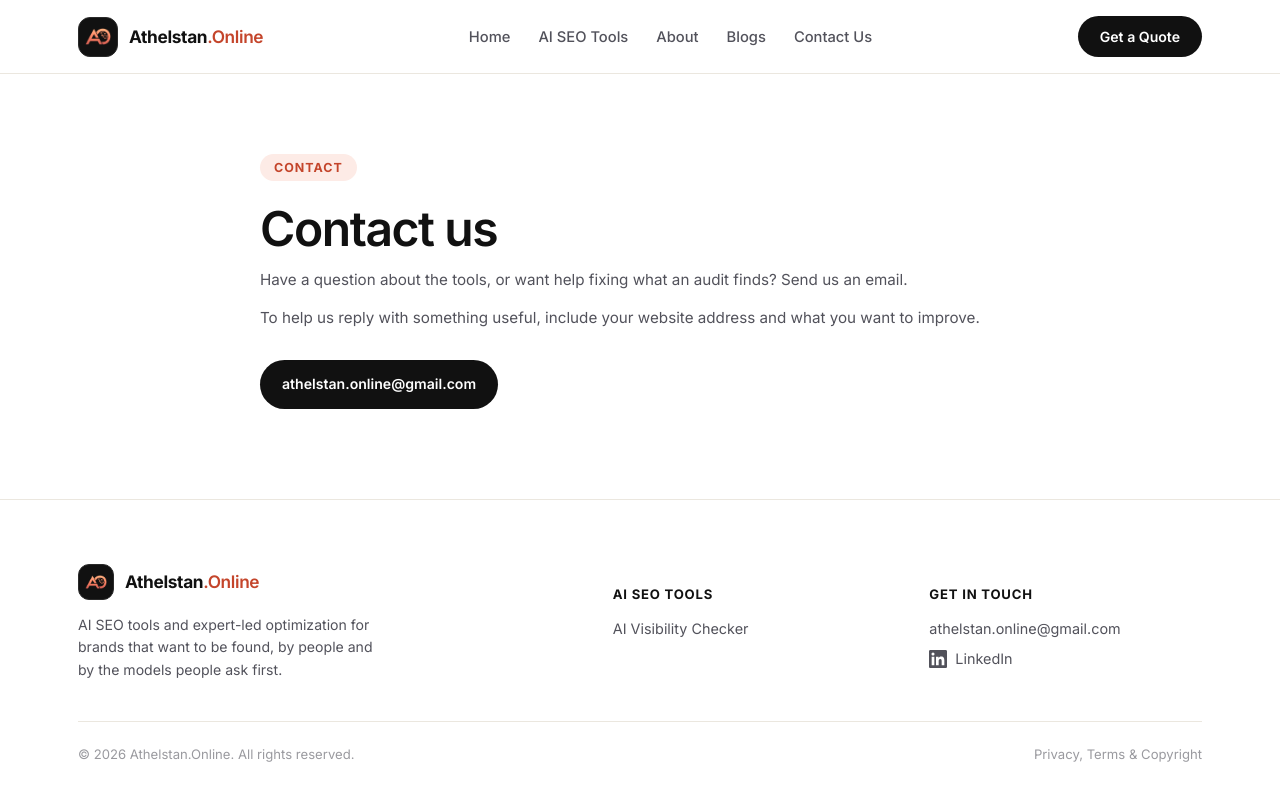
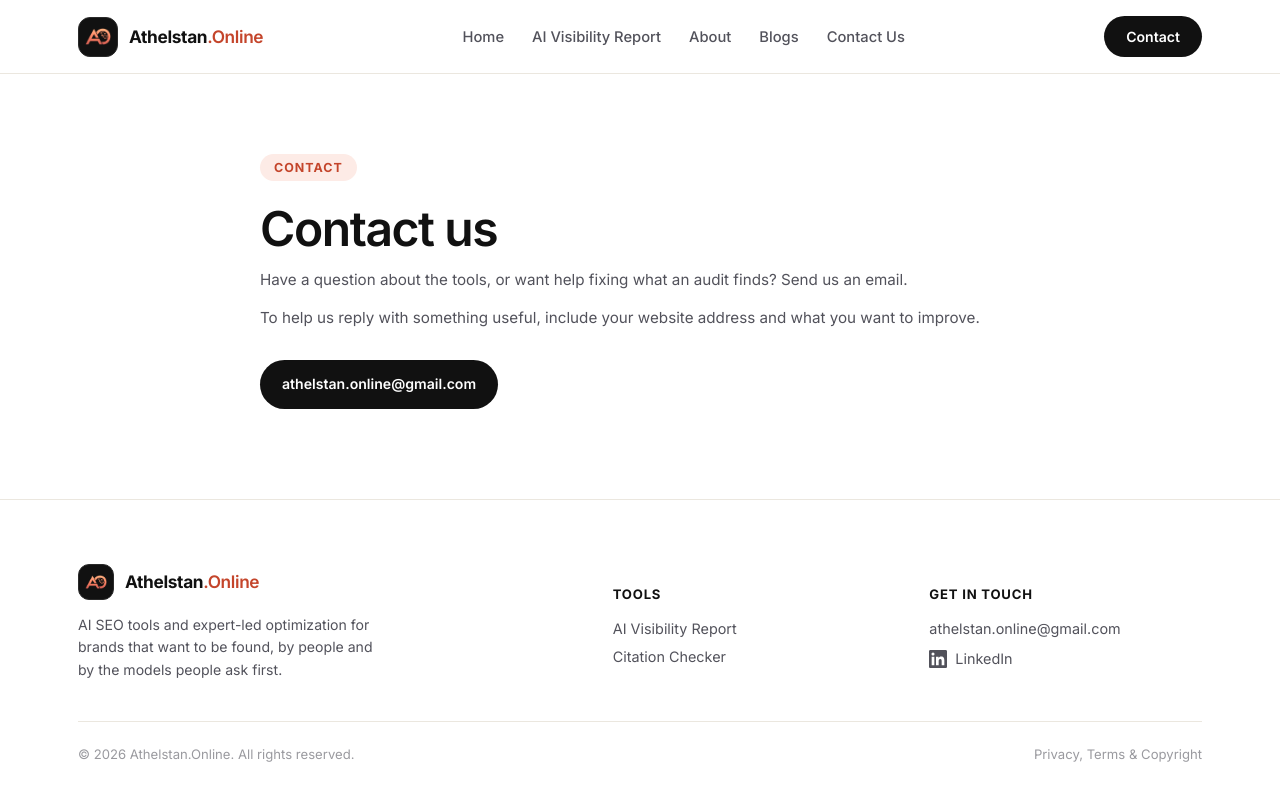
Before and after one commit to nagarajm0907/athelstan.online, a plain HTML site: page contact.html in a window 1280 px wide. Drawn offline with Linux system fonts and the light colour scheme.

Commit message:
Add files via upload

```diff
--- a/contact.html
+++ b/contact.html
@@ -21,6 +21,7 @@
 <body>
 
 <div id="scrollProgress"></div>
+<div id="cursorGlow"></div>
 
 <header>
   <div class="nav">
@@ -32,13 +33,13 @@
     </a>
     <nav class="links" id="navLinks">
       <a href="/">Home</a>
-      <a href="/ai-visibility-score-checker">AI SEO Tools</a>
+      <a href="/ai-visibility-report">AI Visibility Report</a>
       <a href="/about">About</a>
       <a href="/blog">Blogs</a>
-      <a href="/contact">Contact Us</a>
+      <a href="/contact" aria-current="page">Contact Us</a>
     </nav>
     <div style="display:flex;align-items:center;gap:10px;">
-      <a href="/contact" class="cta-btn nav-only">Get a Quote</a>
+      <a href="/contact" class="cta-btn nav-only">Contact</a>
       <button class="menu-toggle" id="menuToggle" aria-label="Toggle menu"><span></span><span></span><span></span></button>
     </div>
   </div>
@@ -67,8 +68,9 @@
         </p>
       </div>
       <div>
-        <h5>AI SEO Tools</h5>
-        <a href="/ai-visibility-score-checker">AI Visibility Checker</a>
+        <h5>Tools</h5>
+        <a href="/ai-visibility-report">AI Visibility Report</a>
+        <a href="/citation-checker">Citation Checker</a>
       </div>
       <div>
         <h5>Get in Touch</h5>
```
